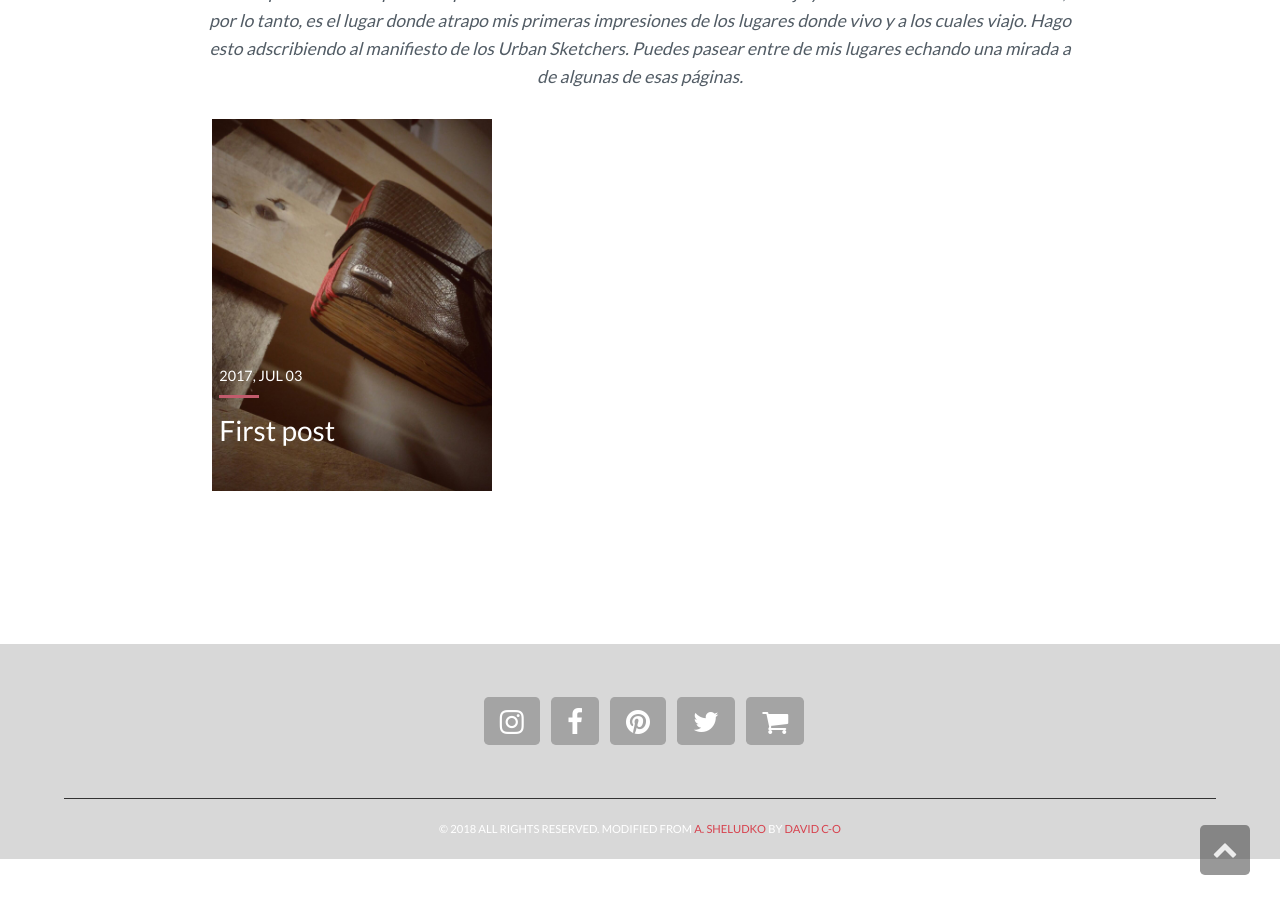
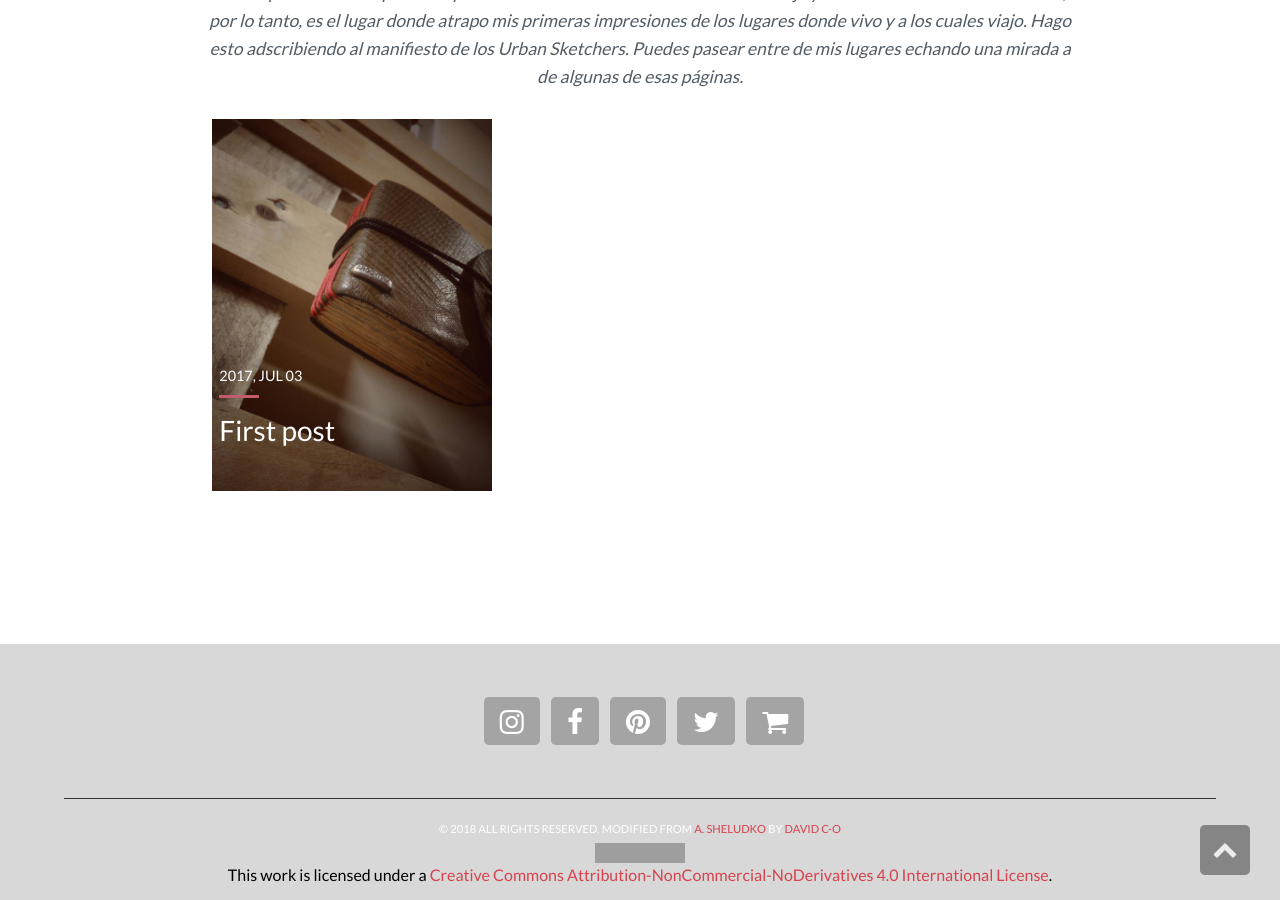
Before and after one commit to rominacristi/rco, a Jekyll site: the page built from _sections/urban_sketching.html, in a window 1280 px wide and 900 px high, scrolled down 946 px. Built offline with Jekyll 4.4.1, drawn with Linux system fonts in a browser that asks for light colours; grey boxes are pictures that could not be loaded.

Commit message:
Added license in footer and updated main LICENSE

```diff
--- a/_includes/footer.html
+++ b/_includes/footer.html
@@ -4,6 +4,8 @@
     {% include social_footer.html %}
     <div class="copyright">
         <p>&copy; {{site.time | date: '%Y'}} All rights reserved. Modified from <a href="https://artemsheludko.github.io" target="_blank">A. Sheludko</a> by <a href="https://github.com/davidcortesortuno" target="_blank">David C-O</a></p>
+
+<a rel="license" href="http://creativecommons.org/licenses/by-nc-nd/4.0/"><img alt="Creative Commons License" style="border-width:0" src="https://i.creativecommons.org/l/by-nc-nd/4.0/80x15.png" /></a><br />This work is licensed under a <a rel="license" href="http://creativecommons.org/licenses/by-nc-nd/4.0/">Creative Commons Attribution-NonCommercial-NoDerivatives 4.0 International License</a>.
     </div>
   </div>
 </footer> <!-- End Section Footer -->
```
Also changed, not shown: LICENSE.txt.
